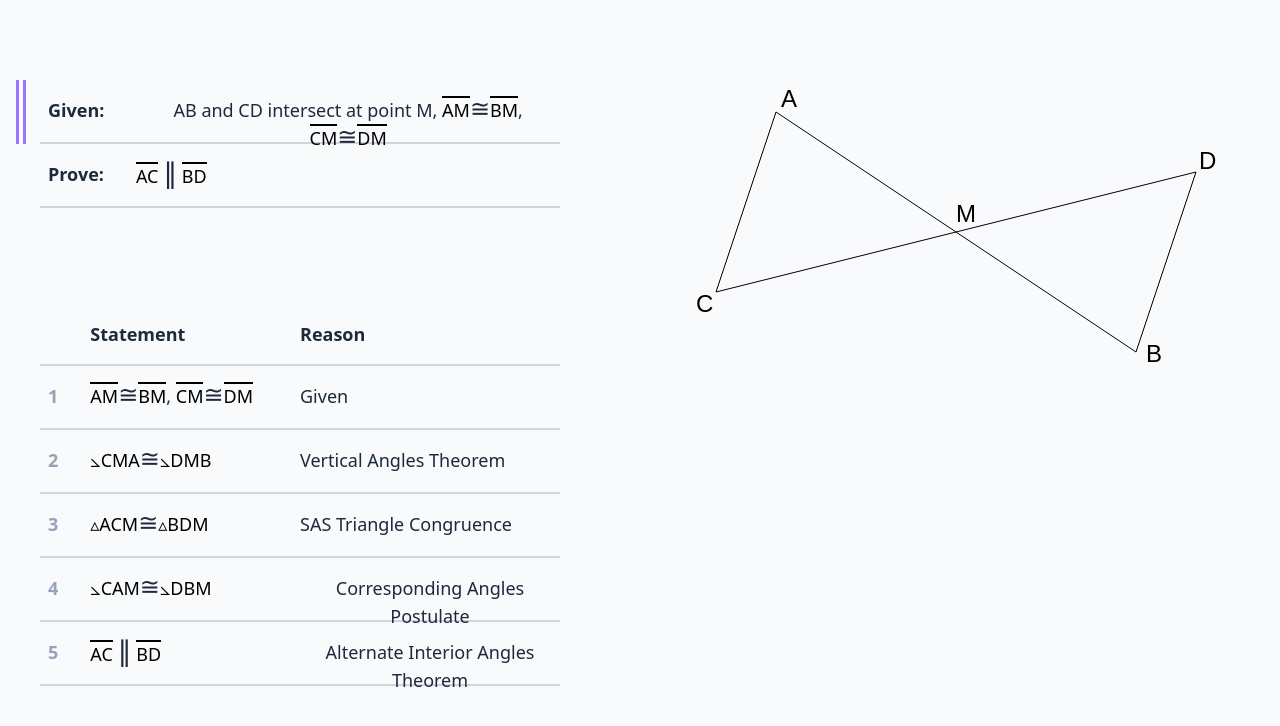
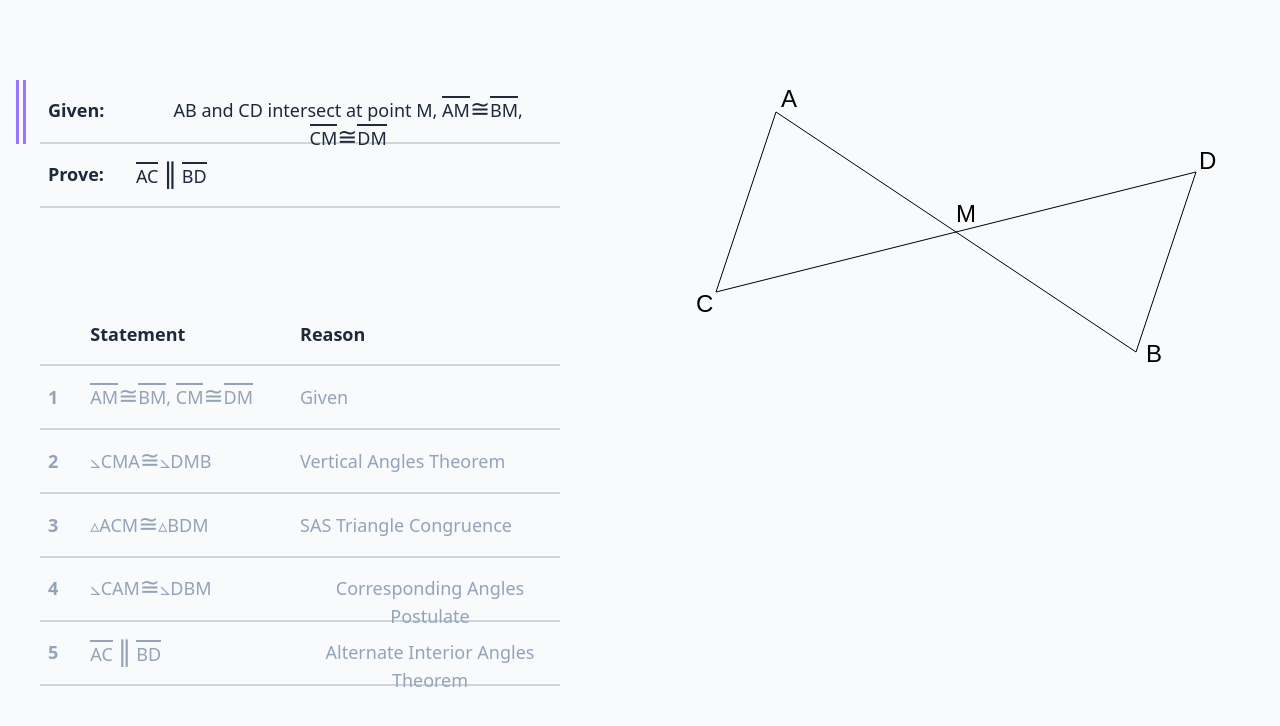
Before and after one commit to hsharriman/ender, a React (Create React App) app in the folder ender-app/: page / in a window 1280 px wide. Shown: the top 726 px of the page. Built offline with nearby package versions, Linux system fonts and the light colour scheme.

Commit message:
row-level focus for dependencies

```diff
--- a/ender-app/src/components/LinkedText.tsx
+++ b/ender-app/src/components/LinkedText.tsx
@@ -46,17 +46,14 @@ export class LinkedText extends React.Component<
   };
 
   getColor = () => {
-    return this.props.isActive || this.state.isClicked
-      ? this.activeColor
-      : this.defaultColor;
+    // return this.props.isActive || this.state.isClicked
+    //   ? this.activeColor
+    //   : this.defaultColor;
+    return this.state.isClicked ? "stroke-violet-500" : "";
   };
 
   getStyle = () => {
-    return {
-      color: this.getColor(),
-      border: this.state.isClicked ? `1px solid ${this.props.activeColor}` : "",
-      fontWeight: this.state.isClicked ? "bold" : "normal",
-    };
+    return this.state.isClicked ? "text-violet-500 font-bold" : "";
   };
 
   onClick = (isClicked: boolean) => {
@@ -86,8 +83,8 @@ export class LinkedText extends React.Component<
   render() {
     return (
       <span
-        className="font-sans"
-        style={this.getStyle()}
+        className={`font-sans ${this.getStyle()}`}
+        // style={this.getStyle()}
         onClick={() => this.onClick(!this.state.isClicked)}
         ref={this.wrapperRef}
       >
--- a/ender-app/src/components/ProofRows.tsx
+++ b/ender-app/src/components/ProofRows.tsx
@@ -8,6 +8,7 @@ export interface ProofRowsProps {
 }
 export interface ProofRowsState {
   active: string;
+  idx: number;
 }
 export class ProofRows extends React.Component<ProofRowsProps, ProofRowsState> {
   private idPrefix = "prooftext-";
@@ -15,16 +16,53 @@ export class ProofRows extends React.Component<ProofRowsProps, ProofRowsState> {
     super(props);
     this.state = {
       active: this.props.active,
+      idx: 0,
     };
   }
 
+  componentDidMount() {
+    document.addEventListener("keydown", this.onKeyboardPress);
+  }
+
+  componentWillUnmount() {
+    document.removeEventListener("keydown", this.onKeyboardPress);
+  }
+
+  onKeyboardPress = (event: KeyboardEvent) => {
+    let newIdx = this.state.idx;
+    if (
+      event.key === "ArrowDown" &&
+      this.state.idx < this.props.items.length - 1
+    ) {
+      newIdx = this.state.idx + 1;
+    } else if (event.key === "ArrowUp" && this.state.idx > 0) {
+      newIdx = this.state.idx - 1;
+    }
+    if (newIdx !== this.state.idx) {
+      const newActive = this.props.items[newIdx].k;
+      this.setState({
+        idx: newIdx,
+        active: newActive,
+      });
+      this.props.onClick(newActive);
+    }
+  };
+
   onClick = (event: React.MouseEvent<HTMLButtonElement>) => {
-    const idx = event.currentTarget.id.replace(this.idPrefix, "");
-    if (idx !== this.state.active) {
+    const active = event.currentTarget.id.replace(this.idPrefix, "");
+    if (active !== this.state.active) {
+      const newIdx = this.props.items.findIndex((item) => item.k === active);
+      if (newIdx !== -1) {
+        console.error(
+          "couldn't find match in ProofRows items array for key: ",
+          active
+        );
+      }
       this.setState({
-        active: idx,
+        active: active,
+        idx: newIdx,
       });
-      this.props.onClick(idx);
+      this.props.onClick(active);
     }
   };
 
@@ -59,6 +97,11 @@ export class ProofRows extends React.Component<ProofRowsProps, ProofRowsState> {
   };
 
   renderRow = (item: ProofTextItem, i: number) => {
+    const activeItem = this.props.items[this.state.idx];
+    const isActive =
+      activeItem.k === item.k || activeItem.dependsOn?.has(item.k);
+    const textColor = isActive ? "text-slate-800" : "text-slate-400";
+    const strokeColor = isActive ? "border-slate-800" : "border-gray-300";
     return (
       <>
         <div className="flex flex-row justify-start h-16">
@@ -66,7 +109,10 @@ export class ProofRows extends React.Component<ProofRowsProps, ProofRowsState> {
           <button
             id={`${this.idPrefix}${item.k}`}
             onClick={this.onClick}
-            className="py-4 border-b-2 border-gray-300 grid grid-rows-1 grid-cols-2 text-lg w-10/12 h-16 ml-2"
+            className="border-gray-300 border-b-2 w-10/12 h-16 ml-2 text-lg"
+          >
+            <div
+              className={`${textColor} ${strokeColor} py-4  grid grid-rows-1 grid-cols-2`}
             >
               <div className="flex flex-row justify-start gap-8 ml-2 align-baseline">
                 <div className="text-slate-400 font-bold">{i + 1}</div>
@@ -74,6 +120,7 @@ export class ProofRows extends React.Component<ProofRowsProps, ProofRowsState> {
               </div>
               <div className="flex flex-row justify-start align-baseline">
                 {item.reason}
+              </div>
             </div>
           </button>
         </div>
--- a/ender-app/src/core/geometry/Angle.tsx
+++ b/ender-app/src/core/geometry/Angle.tsx
@@ -68,15 +68,13 @@ export class Angle extends BaseGeometryObject {
     return this.ticks ? this.ticks.svg(frameIdx, miniScale, style) : [<></>];
   };
 
-  onClickText = (activeColor: string) => (isActive: boolean) => {
+  onClickText = () => (isActive: boolean) => {
     const setStyle = (ele: HTMLElement | null) => {
       if (ele) {
         const cls = ModeCSS.ACTIVE.split(" ");
-        // ele.style.stroke = isActive ? activeColor : "black";
         isActive ? ele.classList.add(...cls) : ele.classList.remove(...cls);
       }
     };
-    console.log("running onClickText for angle", this.id);
     // update style for each tick mark
     if (this.ticks) {
       console.log(this.ticks.getLabels());
@@ -87,11 +85,10 @@ export class Angle extends BaseGeometryObject {
   };
 
   linkedText = (label: string) => {
-    const DEFAULT_COLOR = "#9A76FF";
     return (
       <LinkedText
         val={label}
-        clickCallback={this.onClickText(DEFAULT_COLOR)}
+        clickCallback={this.onClickText()}
         type={Obj.Angle}
       />
     );
--- a/ender-app/src/core/geometry/Segment.tsx
+++ b/ender-app/src/core/geometry/Segment.tsx
@@ -6,7 +6,6 @@ import { LinkedText } from "../../components/LinkedText";
 import { BaseGeometryObject, BaseGeometryProps } from "./BaseGeometryObject";
 import { Point } from "./Point";
 import React from "react";
-import { LineSVGProps } from "../svg/svgTypes";
 import { ModeCSS } from "../svg/SVGStyles";
 
 export type SegmentProps = {
@@ -72,11 +71,10 @@ export class Segment extends BaseGeometryObject {
     return this;
   };
 
-  onClickText = (activeColor: string) => (isActive: boolean) => {
+  onClickText = () => (isActive: boolean) => {
     const setStyle = (ele: HTMLElement | null) => {
       if (ele) {
         const cls = ModeCSS.ACTIVE.split(" ");
-        // ele.style.stroke = isActive ? activeColor : "black";
         isActive ? ele.classList.add(...cls) : ele.classList.remove(...cls);
       }
     };
@@ -111,11 +109,10 @@ export class Segment extends BaseGeometryObject {
   };
 
   linkedText = (label: string) => {
-    const DEFAULT_COLOR = "#9A76FF";
     return (
       <LinkedText
         val={label}
-        clickCallback={this.onClickText(DEFAULT_COLOR)}
+        clickCallback={this.onClickText()}
         type={Obj.Segment}
       />
     );
--- a/ender-app/src/core/geometry/Triangle.tsx
+++ b/ender-app/src/core/geometry/Triangle.tsx
@@ -66,24 +66,23 @@ export class Triangle extends BaseGeometryObject {
       .concat(this.a.flatMap((ang) => ang.svg(frameIdx, miniScale, style)));
   };
 
-  onClickText = (activeColor: string) => (isActive: boolean) => {
+  onClickText = () => (isActive: boolean) => {
     if (isActive) {
       // for each segment use onClickText
       this.s.map((seg) => {
-        seg.onClickText(activeColor)(isActive);
+        seg.onClickText()(isActive);
       });
       this.a.map((ang) => {
-        ang.onClickText(activeColor)(isActive);
+        ang.onClickText()(isActive);
       });
     }
   };
 
   linkedText = (label: string) => {
-    const DEFAULT_COLOR = "#9A76FF";
     return (
       <LinkedText
         val={label}
-        clickCallback={this.onClickText(DEFAULT_COLOR)}
+        clickCallback={this.onClickText()}
         type={Obj.Triangle}
       />
     );
--- a/ender-app/src/core/types.ts
+++ b/ender-app/src/core/types.ts
@@ -45,6 +45,8 @@ export interface ProofTextItem {
   k: string;
   v: JSX.Element;
   reason?: string;
+  dependsOn?: Set<string>;
+  alwaysActive?: boolean;
 }
 
 export interface Reason {
--- a/ender-app/src/theorems/Parallelv2.tsx
+++ b/ender-app/src/theorems/Parallelv2.tsx
@@ -163,6 +163,7 @@ const contents = () => {
         {DM.linkedText("DM")}
       </span>
     ),
+    alwaysActive: true,
   });
   linkedTexts.push({
     k: prove,
@@ -171,6 +172,7 @@ const contents = () => {
         {AC.linkedText("AC")} {parallel} {BD.linkedText("BD")}
       </span>
     ),
+    alwaysActive: true,
   });
 
   // TEXT STEP 1
@@ -187,7 +189,7 @@ const contents = () => {
         {DM.linkedText("DM")}
       </span>
     ),
-    reason: "Given",
+    reason: "Given", // TODO figure this out automatically based on KEY instead of array index
   });
   // TEXT STEP 2
   linkedTexts.push({
@@ -212,6 +214,7 @@ const contents = () => {
       </span>
     ),
     reason: "SAS Triangle Congruence",
+    dependsOn: new Set([step1, step2]),
   });
   // TEXT STEP 4
   linkedTexts.push({
@@ -224,6 +227,7 @@ const contents = () => {
       </span>
     ),
     reason: "Corresponding Angles Postulate",
+    dependsOn: new Set([step3]),
   });
   // TEXT STEP 5
   linkedTexts.push({
@@ -234,6 +238,7 @@ const contents = () => {
       </span>
     ),
     reason: "Alternate Interior Angles Theorem",
+    dependsOn: new Set([step4]),
   });
   return { ctx, linkedTexts };
 };
```
Also changed, not shown: 1 other file (tests, documents, lock files or other folders). Lines whose indentation alone changed are shown as unchanged.
